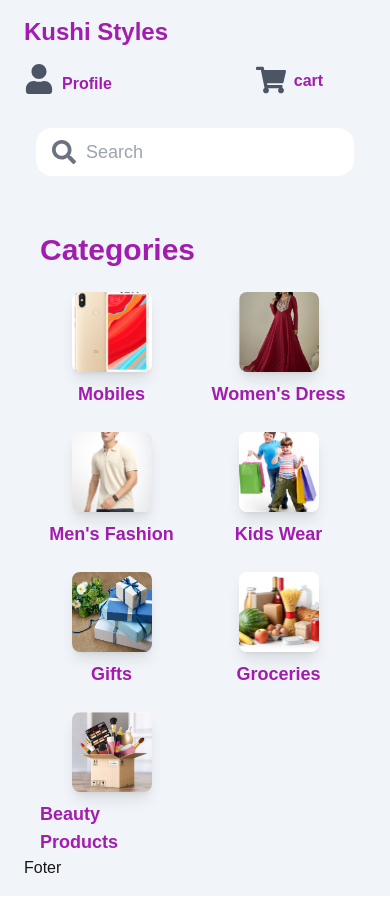
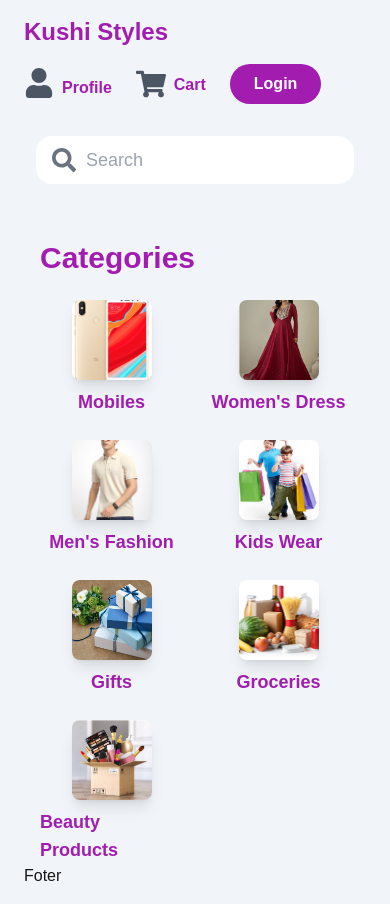
Before and after one commit to MonikaDevHJ/Kushi_Styles, a Next.js app: page / in a window 390 px wide. Built offline with nearby package versions, Linux system fonts and the light colour scheme.

Commit message:
Login button added

```diff
--- a/src/components/AllIItem.tsx
+++ b/src/components/AllIItem.tsx
@@ -1,4 +1,4 @@
-import Image from "next/image";
+import Image, { StaticImageData } from "next/image";
 import Mobiles from "../assets/Mobiles.png";
 import WomensDress from "../assets/WomensDress.png";
 import Men from "../assets/men.png";
@@ -7,7 +7,13 @@ import Gifts from "../assets/Gifts.png";
 import Groccery from "../assets/Groccery.png";
 import Beauty from "../assets/Beauty.png";
 
-const items = [
+// Define the type for each item
+type Item = {
+  src: StaticImageData;
+  name: string;
+};
+
+const items: Item[] = [
   { src: Mobiles, name: "Mobiles" },
   { src: WomensDress, name: "Women's Dress" },
   { src: Men, name: "Men's Fashion" },
@@ -17,25 +23,27 @@ const items = [
   { src: Beauty, name: "Beauty Products" },
 ];
 
-const AllIItem = () => {
+const AllIItem: React.FC = () => {
   return (
     <div className="container mx-auto mt-14 px-4">
       {/* Align heading to the left */}
       <h1 className="text-3xl font-bold text-left mb-6 text-fuchsia-700">Categories</h1>
 
-      {/* Ensure all items are in one row on large screens */}
+      {/* Grid layout */}
       <div className="grid grid-cols-2 sm:grid-cols-3 md:grid-cols-2 lg:grid-cols-7 gap-6 sm:gap-8 md:gap-24 lg:gap-14 ">
         {items.map((item, index) => (
           <div key={index} className="flex flex-col items-center">
-            <div className="w-20 h-20 sm:w-48 sm:h-48 md:w-56 md:h-56 lg:w-44 lg:h-44 relative">
+            {/* Image container with hover zoom effect */}
+            <div className="w-20 h-20 sm:w-48 sm:h-48 md:w-56 md:h-56 lg:w-44 lg:h-44 relative group">
               <Image
                 src={item.src}
                 alt={item.name}
                 layout="fill"
                 objectFit="cover"
-                className="rounded-lg shadow-lg"
+                className="rounded-lg shadow-lg transition-transform duration-300 group-hover:scale-110" // Apply zoom on hover
               />
             </div>
+            {/* Image name */}
             <p className="mt-2 font-bold text-fuchsia-700 text-lg">{item.name}</p>
           </div>
         ))}
--- a/src/components/Navbar.tsx
+++ b/src/components/Navbar.tsx
@@ -5,7 +5,7 @@ const Navbar = () => {
   return (
     <div className="w-full">
       {/* Navbar Container */}
-      <div className=" flex flex-col sm:flex-row sm:items-center sm:justify-between gap-4">
+      <div className="flex flex-col sm:flex-row sm:items-center sm:justify-between gap-4">
 
         {/* Left Side (Logo) */}
         <div className="text-2xl md:text-3xl font-bold text-fuchsia-700">
@@ -14,32 +14,33 @@ const Navbar = () => {
 
         {/* Search Bar (Centered on Medium & Large Screens, Below on Small Screens) */}
         <div className="w-full sm:w-auto sm:flex-1 sm:flex sm:justify-center order-2 sm:order-none mt-4">
-
-          <div className="flex relative items-center rounded-md px-3 py-1 h-12  w-full sm:w-80 md:w-96 lg:w-[28rem]">
+          <div className="flex relative items-center rounded-md px-3 py-1 h-12 w-full sm:w-80 md:w-96 lg:w-[28rem]">
             <FaSearch className="text-gray-500 text-2xl absolute left-3 top-1/2 -translate-y-1/2 ml-4" />
             <input
               type="text"
               placeholder="Search"
               className="pl-12 pr-4 py-2 w-full focus:outline-none border-2 border-transparent hover:border-fuchsia-300 focus:border-fuchsia-300 hover:bg-fuchsia-100 focus:bg-fuchsia-200 text-lg rounded-2xl transition duration-300"
             />
-
           </div>
         </div>
 
-        {/* Right Side (Profile & Cart Icons) */}
-        <div className="flex items-center gap-36">
+        {/* Right Side (Profile, Cart Icons, and Login Button) */}
+        <div className="flex items-center gap-6">
           <div className="flex gap-2">
-
             <FaUser className="text-3xl text-gray-600 cursor-pointer" />
             <p className="font-semibold text-fuchsia-700 mt-2">Profile</p>
           </div>
+
           <div className="flex gap-2">
+            <FaShoppingCart className="text-3xl text-gray-600 cursor-pointer" />
+            <p className="font-semibold text-fuchsia-700 mt-1">Cart</p>
+          </div>
 
-            <FaShoppingCart className="text-3xl text-gray-600 cursor-pointer" />
-            <p className="font-semibold text-fuchsia-700 mt-1"> cart</p>
-          </div>
+          {/* Login Button */}
+          <button className="px-6 py-2 bg-fuchsia-700 text-white font-semibold rounded-full hover:bg-fuchsia-600 transition duration-300">
+            Login
+          </button>
         </div>
-
       </div>
     </div>
   );
```
